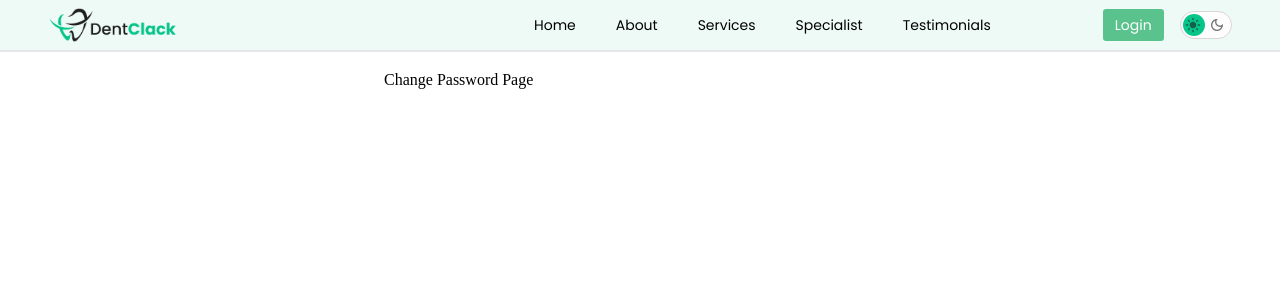
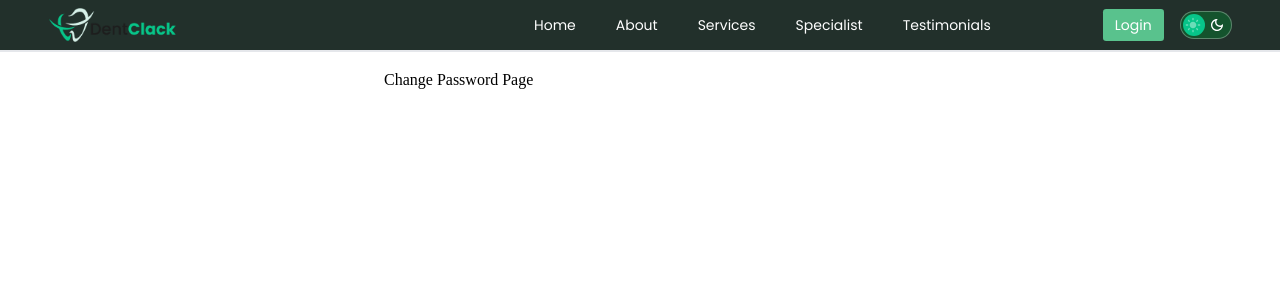
Before and after one commit to Vin-Jex/dent-clack, a Next.js app: page /change-password in a window 1280 px wide. Shown: the top 300 px of the page. Built offline with nearby package versions, Linux system fonts and the light colour scheme.

Commit message:
fix: dark/light mode (#106)
Co-authored-by: VinJex <98766202+Vin-Jex@users.noreply.github.com>

```diff
--- a/components/atoms/themeToggle.tsx
+++ b/components/atoms/themeToggle.tsx
@@ -12,7 +12,7 @@ export default function ThemeToggle() {
   }, []);
 
   useEffect(() => {
-    if (!darkMode) {
+    if (darkMode) {
       document.documentElement.classList.add("dark");
       localStorage.setItem("theme", "dark");
     } else {
```
